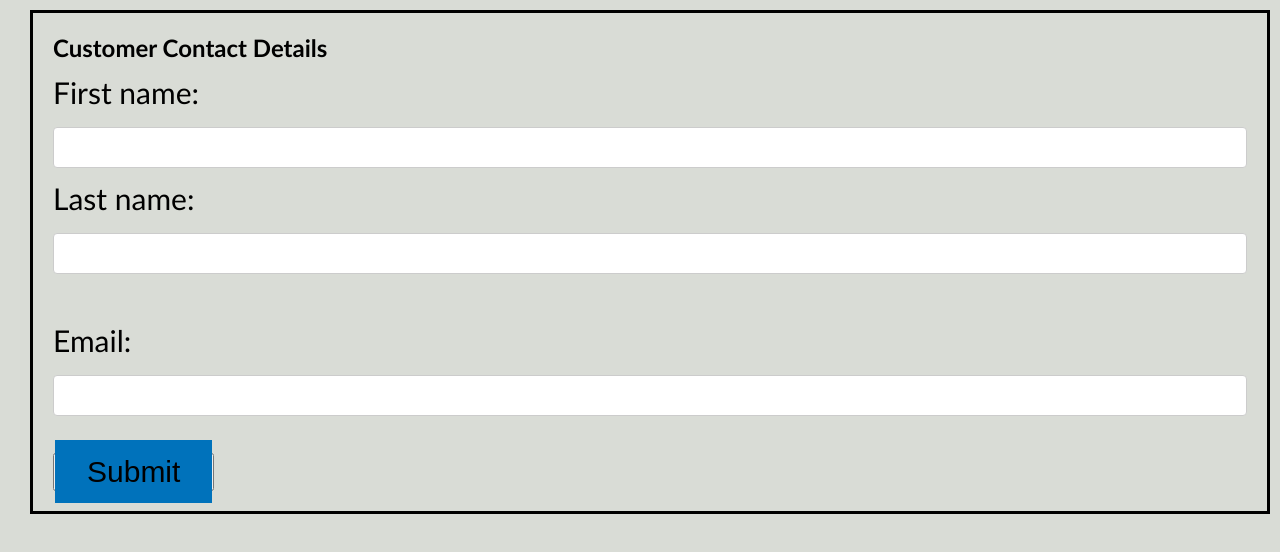
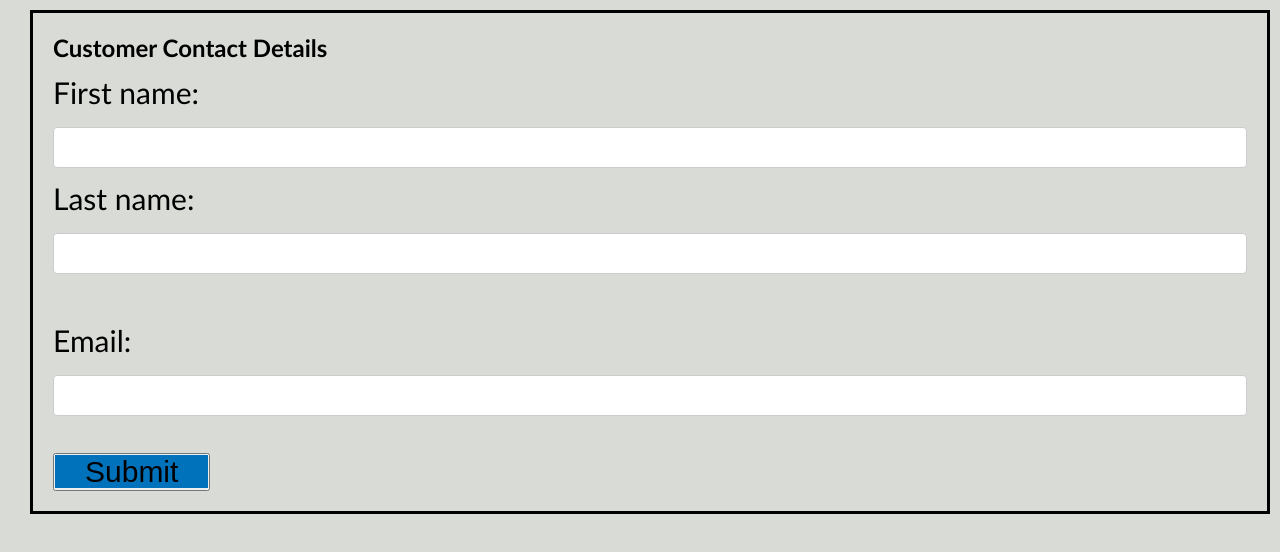
Before and after one commit to Susanne85/History-Rocks, a plain HTML site: page form.html in a window 1280 px wide. Drawn offline with Linux system fonts and the light colour scheme.

Commit message:
Changed padding on form submit button

```diff
--- a/assets/css/style.css
+++ b/assets/css/style.css
@@ -113,7 +113,7 @@ input[type=text] {
 
 button a {
     color:black;
-    padding: 15px 32px;
+    padding: 0px 30px;
     text-align: center;
     text-decoration: none;
     background-color: #0072bb;
```
